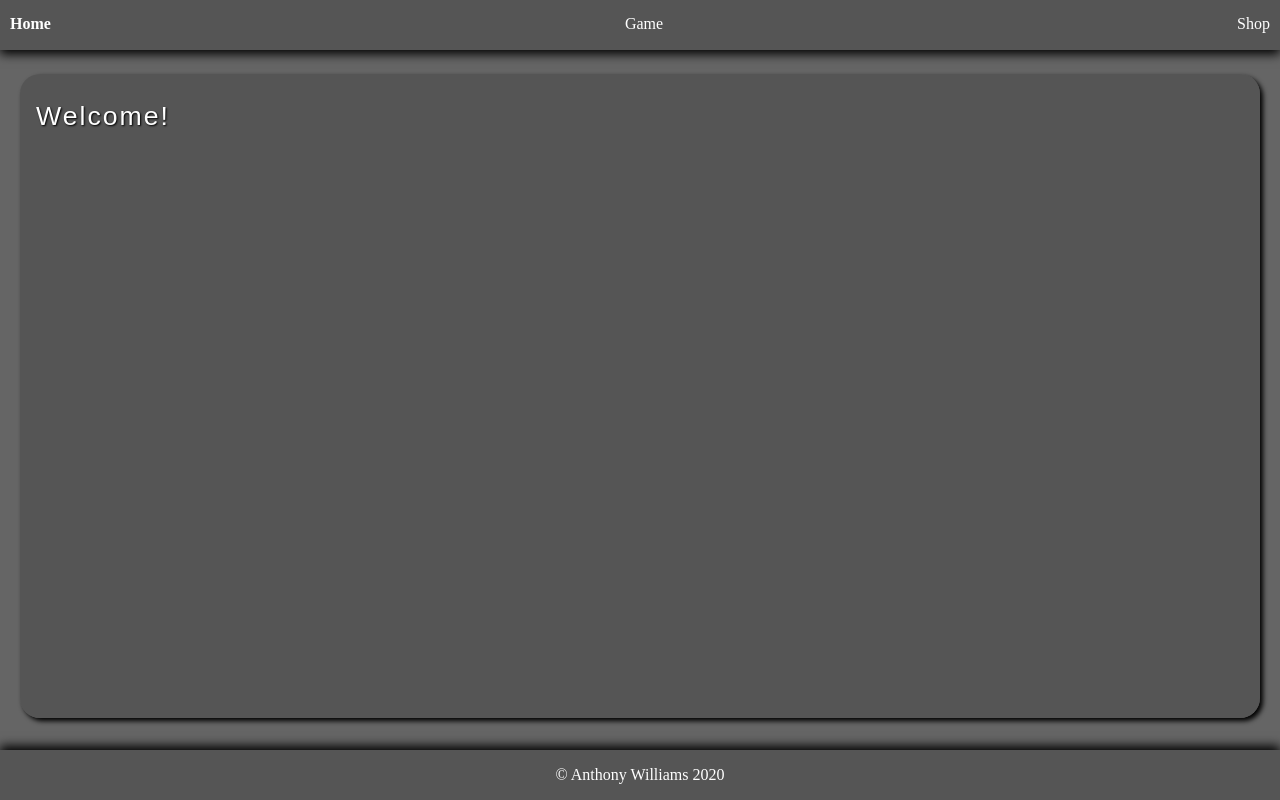
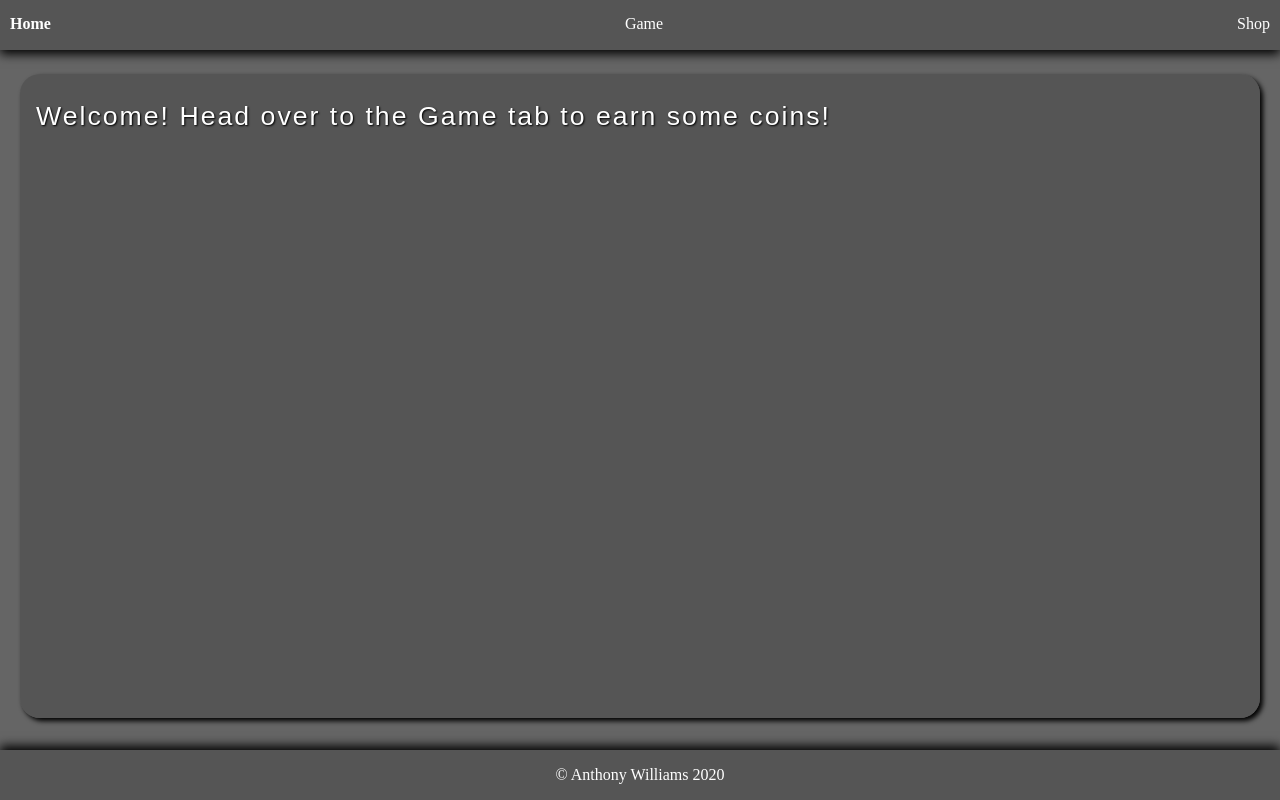
Before and after one commit to Wolven531/angular-game, an Angular app: page /welcome in a window 1280 px wide. Built offline with nearby package versions, Linux system fonts and the light colour scheme.

Commit message:
Update welcome message

```diff
--- a/src/welcome/welcome.component.html
+++ b/src/welcome/welcome.component.html
@@ -1,3 +1,3 @@
 <div class="msg-welcome">
-	<p>Welcome!</p>
+	<p>Welcome! Head over to the Game tab to earn some coins!</p>
 </div>
```
